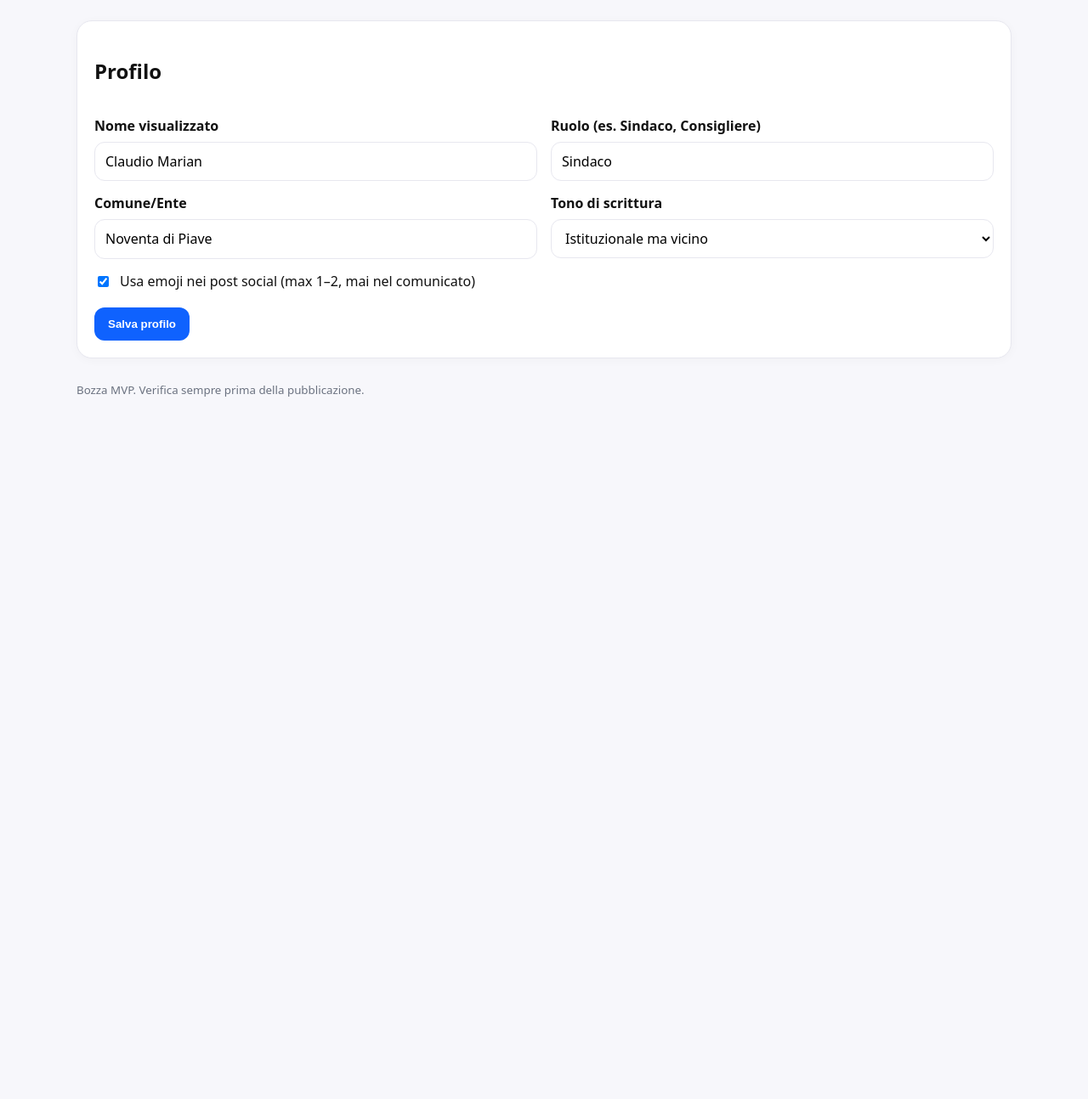
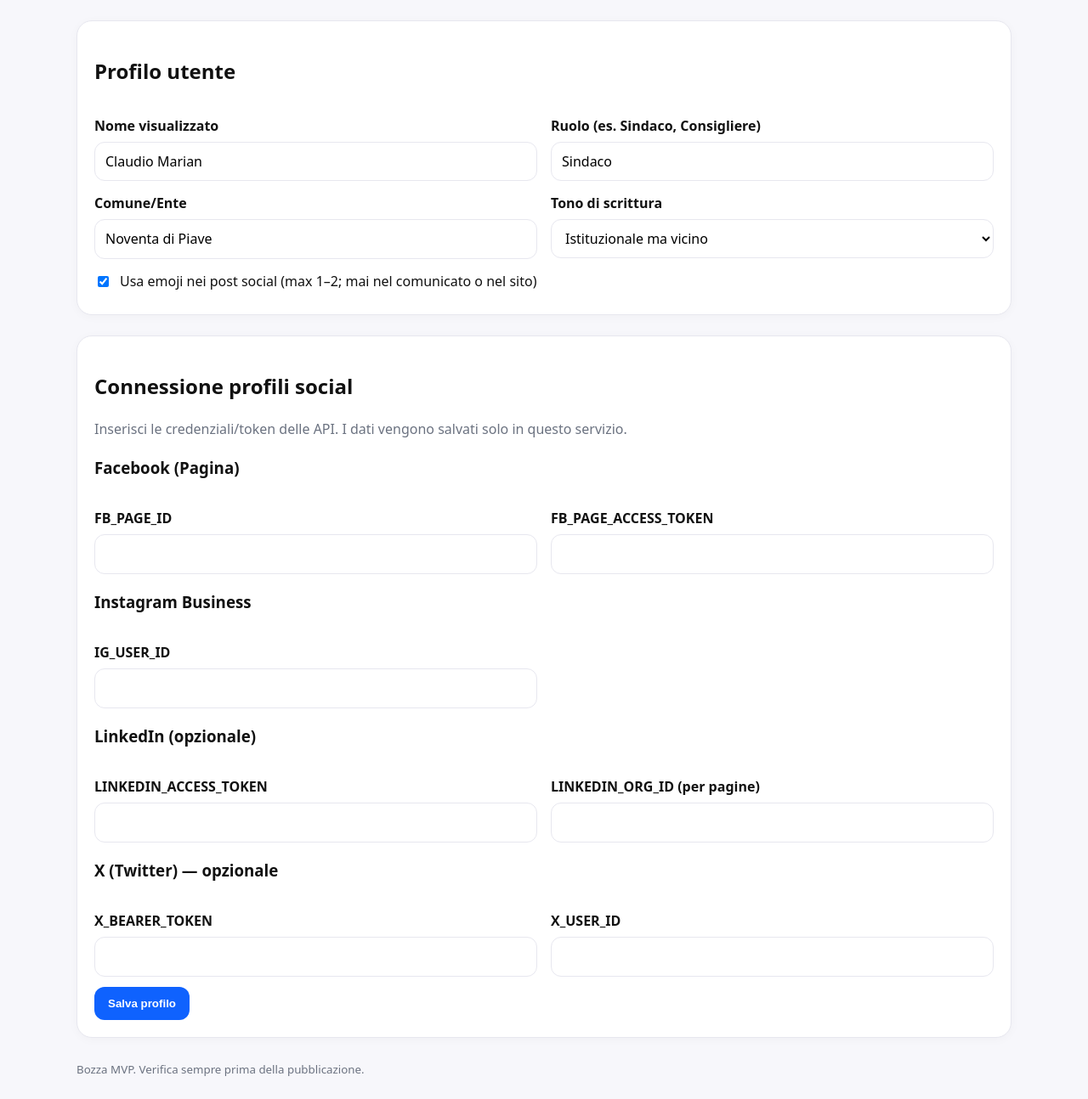
Before and after one commit to lorenzospadotto-debug/noventa-comms-app, a FastAPI app: page /profile in a window 1280 px wide. Shown: the part 82-1376 px from the top of the page at 85% size. Before the commit the page ends 549 px from the top, so only its background shows below. Run offline with FastAPI, Linux system fonts and the light colour scheme; parts of the project's set-up code (start-up, migrations or seed data) failed here and were passed over.

Commit message:
Update profile.html

```diff
--- a/templates/profile.html
+++ b/templates/profile.html
@@ -1,7 +1,7 @@
 {% extends "base.html" %}
 {% block content %}
 <section class="card">
-  <h2>Profilo</h2>
+  <h2>Profilo utente</h2>
   <form action="/profile" method="post">
     <div class="grid">
       <div>
@@ -32,10 +32,59 @@
 
     <label class="row">
       <input type="checkbox" name="use_emojis" {{ 'checked' if settings.use_emojis else '' }} />
-      Usa emoji nei post social (max 1–2, mai nel comunicato)
+      Usa emoji nei post social (max 1–2; mai nel comunicato o nel sito)
     </label>
+</section>
 
-    <button type="submit">Salva profilo</button>
+<section class="card">
+  <h2>Connessione profili social</h2>
+  <p class="muted">Inserisci le credenziali/token delle API. I dati vengono salvati solo in questo servizio.</p>
+
+  <h3>Facebook (Pagina)</h3>
+  <div class="grid">
+    <div>
+      <label>FB_PAGE_ID</label>
+      <input type="text" name="fb_page_id" value="{{ settings.fb_page_id }}" />
+    </div>
+    <div>
+      <label>FB_PAGE_ACCESS_TOKEN</label>
+      <input type="text" name="fb_page_access_token" value="{{ settings.fb_page_access_token }}" />
+    </div>
+  </div>
+
+  <h3>Instagram Business</h3>
+  <div class="grid">
+    <div>
+      <label>IG_USER_ID</label>
+      <input type="text" name="ig_user_id" value="{{ settings.ig_user_id }}" />
+    </div>
+  </div>
+
+  <h3>LinkedIn (opzionale)</h3>
+  <div class="grid">
+    <div>
+      <label>LINKEDIN_ACCESS_TOKEN</label>
+      <input type="text" name="linkedin_access_token" value="{{ settings.linkedin_access_token }}" />
+    </div>
+    <div>
+      <label>LINKEDIN_ORG_ID (per pagine)</label>
+      <input type="text" name="linkedin_org_id" value="{{ settings.linkedin_org_id }}" />
+    </div>
+  </div>
+
+  <h3>X (Twitter) — opzionale</h3>
+  <div class="grid">
+    <div>
+      <label>X_BEARER_TOKEN</label>
+      <input type="text" name="x_bearer_token" value="{{ settings.x_bearer_token }}" />
+    </div>
+    <div>
+      <label>X_USER_ID</label>
+      <input type="text" name="x_user_id" value="{{ settings.x_user_id }}" />
+    </div>
+  </div>
+
+  <button type="submit">Salva profilo</button>
   </form>
 </section>
 {% endblock %}
```
